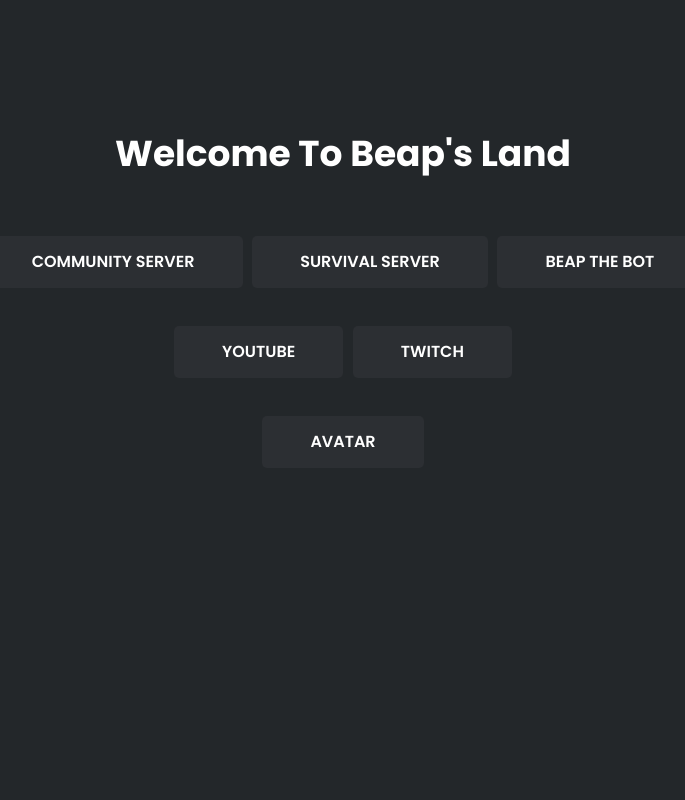
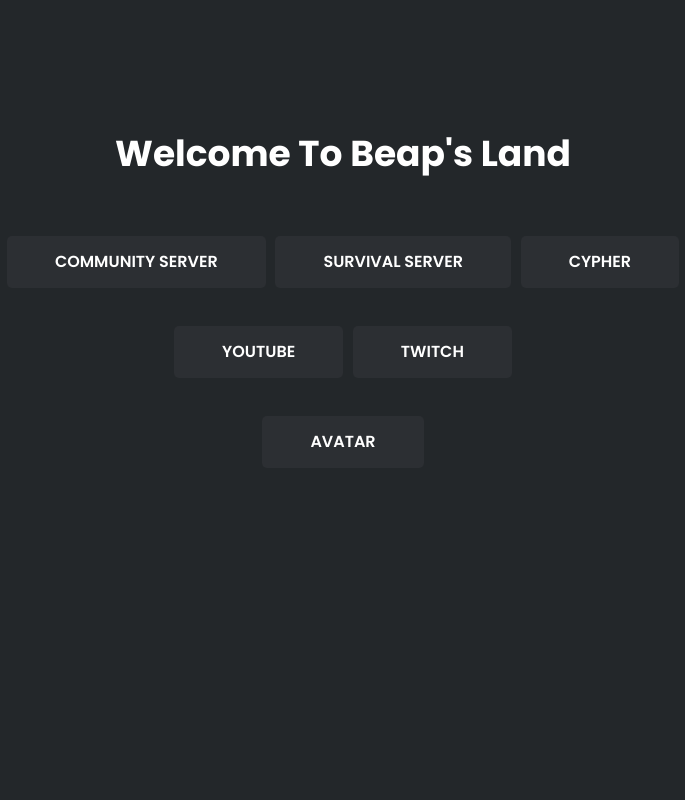
Before and after one commit to BeapPrivate/dababySHHHHHHHHHHH, a plain HTML site: page index.html in a window 1280 px wide. Shown: the top 800 px of the page, without its empty margins (297-982 px from the left). Drawn offline with nearby package versions, Linux system fonts and the light colour scheme.

Commit message:
Update index.html

```diff
--- a/index.html
+++ b/index.html
@@ -21,7 +21,7 @@
     <h1 class="display-5 title">Welcome To Beap's Land</p>
     <a class="btn btn-secondary btn-lg" href="https://discord.beapdev.net" role="button">Community Server</a>
     <a class="btn btn-secondary btn-lg" href="/survival.html" role="button">Survival Server</a>
-    <a class="btn btn-secondary btn-lg" href="https://bot.beapdev.net" role="button">Beap The Bot</a>
+    <a class="btn btn-secondary btn-lg" href="https://invite.cypherdev.xyz" role="button">Cypher</a>
     <br />
     <a class="btn btn-secondary btn-lg" href="https://youtube.beapdev.net" role="button">Youtube</a>
     <a class="btn btn-secondary btn-lg" href="https://twitch.beapdev.net" role="button">Twitch</a>
```
